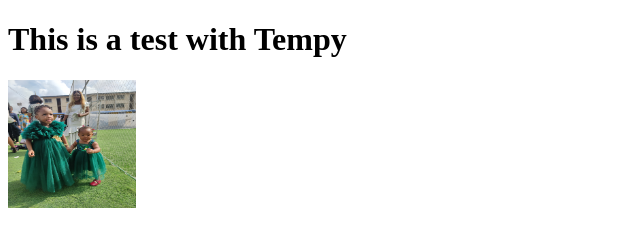
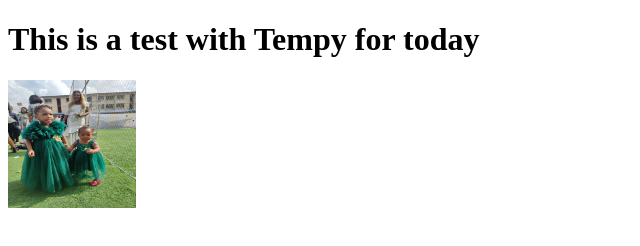
Before and after one commit to victorceo01/testwithtempy, a plain HTML site: page index.html in a window 1280 px wide. Shown: the whole page, without its empty margins (0-640 px from the left). Drawn offline with Linux system fonts and the light colour scheme.

Commit message:
Update index.html

```diff
--- a/index.html
+++ b/index.html
@@ -8,7 +8,7 @@ img {
 </style>
 </head>
 <body>
-    <h1>This is a test with Tempy</h1>
+    <h1>This is a test with Tempy for today</h1>
 
 
 
```
